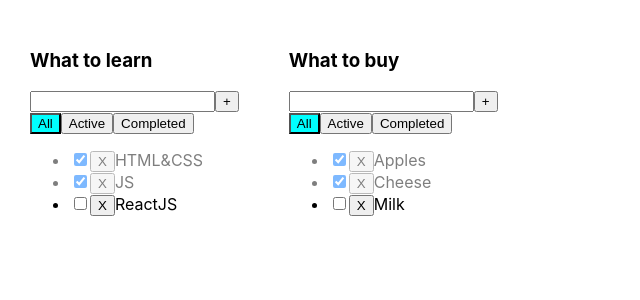
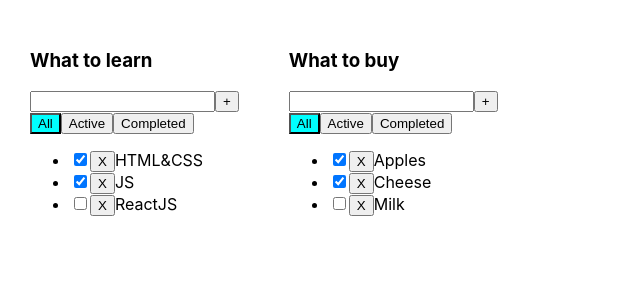
Before and after one commit to SPK80/todolist, a React (Create React App) app: page / in a window 1280 px wide. Shown: the top 300 px of the page, without its empty margins (0-640 px from the left). Built offline with nearby package versions, Linux system fonts and the light colour scheme.

Commit message:
feat: add color style to error message in NewTaskInput

```diff
--- a/src/Components/NewTaskInput.module.css
+++ b/src/Components/NewTaskInput.module.css
@@ -1,3 +1,3 @@
-.taskIsDone {
-    opacity: 0.5;
+.error {
+    color: red;
 }
--- a/src/Components/NewTaskInput.tsx
+++ b/src/Components/NewTaskInput.tsx
@@ -1,4 +1,5 @@
 import React, {useRef, KeyboardEvent, useState} from "react";
+import s from './NewTaskInput.module.css'
 
 type NewTaskTitlePropsType = {
     addNewTask: (newTaskTitle: string) => void
@@ -27,10 +28,10 @@ export const NewTaskInput: React.FC<NewTaskTitlePropsType> = ({addNewTask}) => {
         <div>
             <input
                 ref={newTaskTitleInput}
-                onKeyPress={onInputKeyPressHandler}
+                onKeyDown={onInputKeyPressHandler}
             />
             <button onClick={onClickButtonHandler}>+</button>
-            {error && <div>Input text required</div>}
+            {error && <div className={s.error}>Input text required</div>}
         </div>
     )
 }
```
